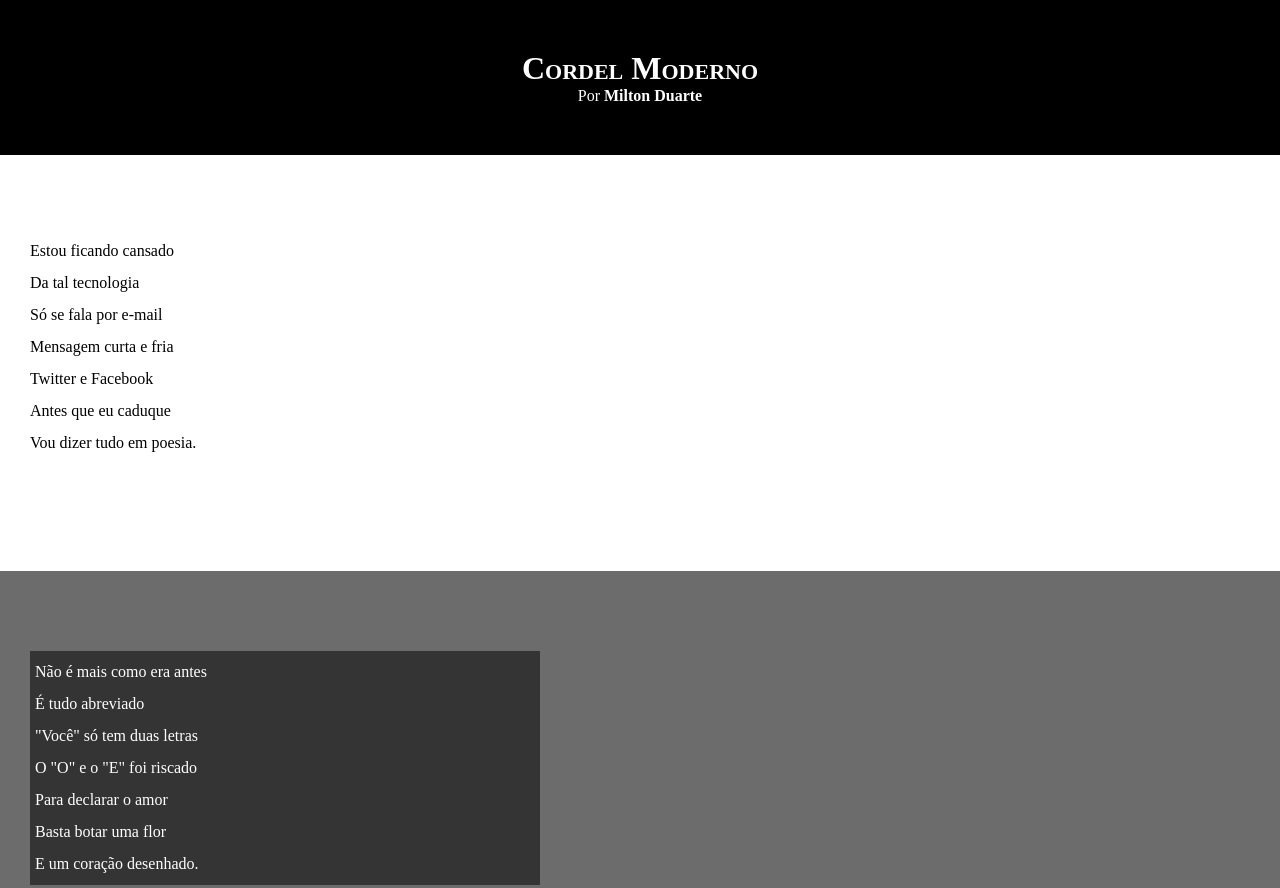
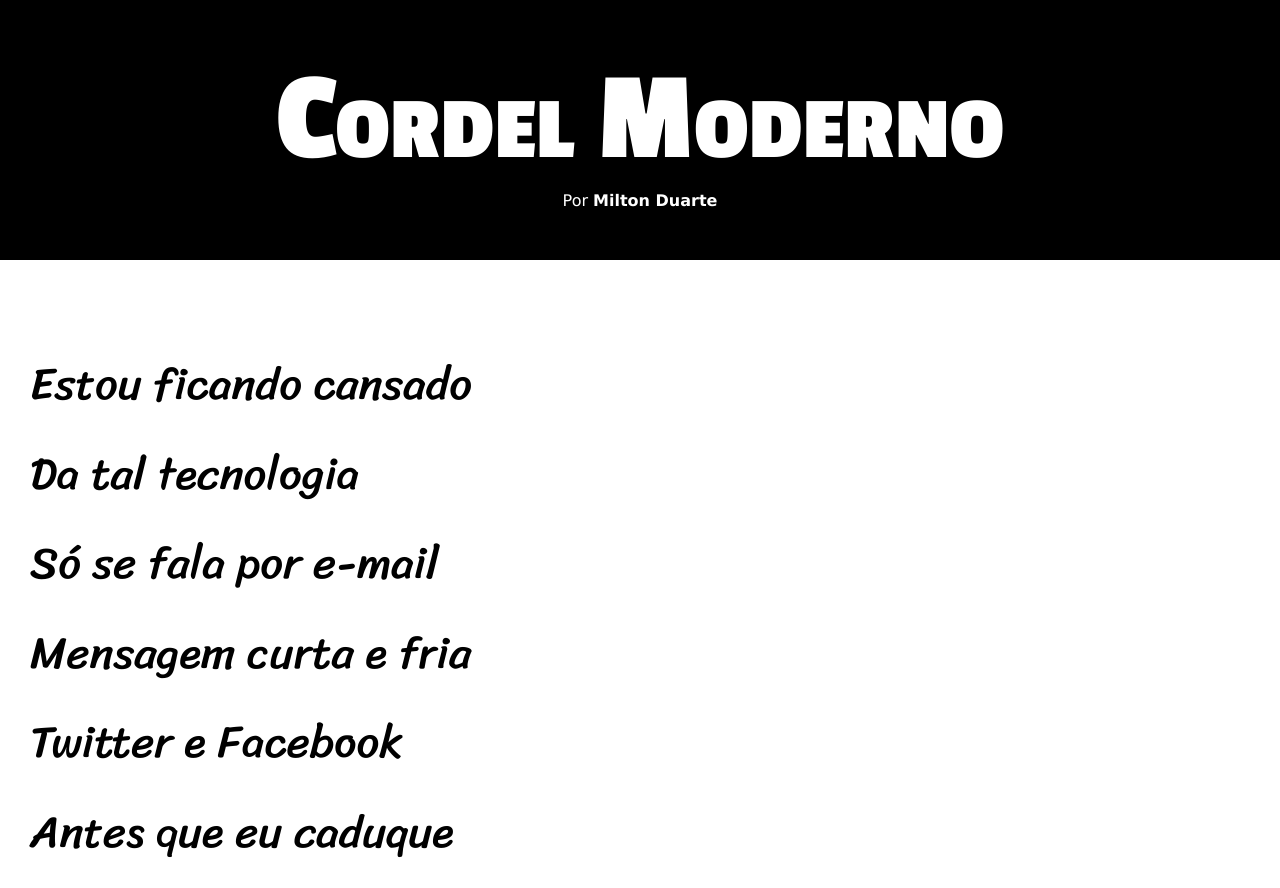
Before and after one commit to Firezard42/HTML-CSS, a plain HTML site: page desafios/desafio 12.1/index.html in a window 1280 px wide. Shown: the top 888 px of the page. Drawn offline with Linux system fonts and the light colour scheme.

Commit message:
att desafio 12.1

```diff
--- a/desafios/desafio 12.1/estilo/style.css
+++ b/desafios/desafio 12.1/estilo/style.css
@@ -1,4 +1,14 @@
 @charset "UTF-8";
+
+@import url('https://fonts.googleapis.com/css2?family=Passion+One:wght@400;700;900&display=swap');
+
+@import url('https://fonts.googleapis.com/css2?family=Sriracha&display=swap');
+
+:root{
+    --fonte1: Verdana, Geneva, Tahoma, sans-serif;
+    --fonte2: 'Passion One', cursive;
+    --fonte3: 'Sriracha', cursive;
+}
 
 * {
     margin: 0px;
@@ -8,6 +18,7 @@
 html,body {
     min-height: 100vh;
     background-color: darkgray;
+    font-family: var(--fonte1);
 }
 
 header {
@@ -19,6 +30,8 @@ header {
 header h1 {
     padding-top: 50px;
     font-variant: small-caps; /* todas letras maisculas, so que as iniciais são maiores */
+    font-family: var(--fonte2);
+    font-size: 10vw; /* aumenta ou diminui a fonte de acordo com a tela (não é a melhor opção)*/
 }
 
 header p {
@@ -40,6 +53,8 @@ section {
     padding-bottom: 10vh;
     line-height: 2em; /* pra separar as frases */
     padding-left: 30px;
+    font-size: 3.5vw;
+    font-family: var(--fonte3); /* aumenta ou diminui a fonte de acordo com a tela (não é a melhor opção)*/
 }
 
 section p {
@@ -60,7 +75,7 @@ section.imagem {
 section.imagem > p {
     padding: 5px;
     background-color: rgba(0, 0, 0, 0.514);
-    width: 500px;
+    display: inline-block; /* a caixa se adpta ao tamanho do contéudo */
 }
 
 footer {
```
